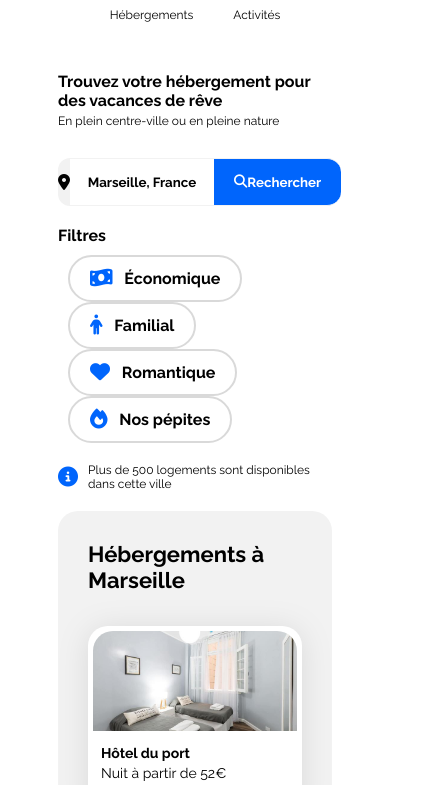
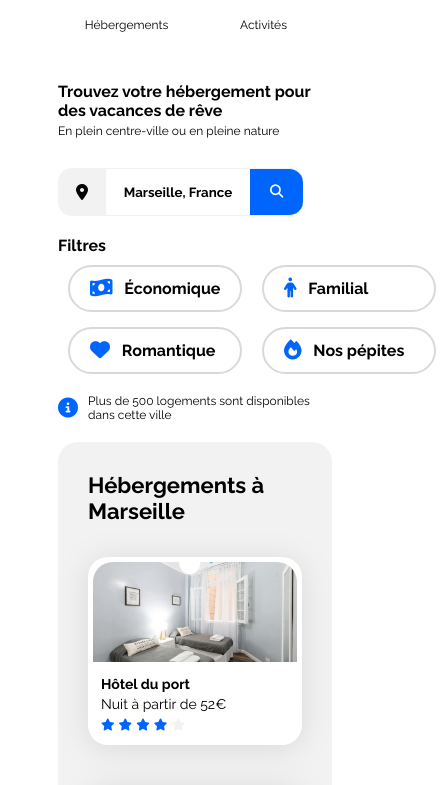
Before and after one commit to jackvpt/booki, a plain HTML site: page index.html in a window 390 px wide. Shown: the part 38-823 px from the top of the page, 446 px wide, since content can reach past the window. Drawn offline with Linux system fonts and the light colour scheme.

Commit message:
responsive

```diff
--- a/css/style.css
+++ b/css/style.css
@@ -85,8 +85,6 @@ h3 {
 }
 
 .top-navbar a {
-    float: left;
-    text-align: center;
     margin: 0 20px;
     padding: 8px 0;
     text-decoration: none;
@@ -99,19 +97,40 @@ h3 {
     color: var(--main-color);
 }
 
-@media screen and (max-width: 768px) {
+@media (max-width: 768px) {
+    .header-logo-navbar {
+        flex-direction: column;
+        gap: 10px;
+    }
+
+    .top-navbar {
+        width: 100%;
+    }
+
+    .top-navbar a {
+        float: left;
+        width: 50%;
+        text-align: center;
+        margin:0;
+    }
+
     .top-navbar a:hover {
         border-top: transparent solid 2px;
         border-bottom: var(--main-color) solid 2px;
     }
+
 }
 
-@media screen and (min-width: 769px) {
+@media (min-width: 769px) {
     .top-navbar a:hover {
         border-top: var(--main-color) solid 2px;
         border-bottom: transparent solid 2px;
     }
+
+
 }
+
+
 
 .header-text {
     margin: 40px 0 30px 0;
@@ -166,7 +185,7 @@ h3 {
 }
 
 @media screen and (max-width: 768px) {
-    .search-bar button p {
+    .search-bar button div {
         display: none;
     }
 }
@@ -189,7 +208,48 @@ h3 {
 .filter-bar-labels {
     display: flex;
     flex-direction: row;
-    flex-wrap: wrap;
+}
+
+.filter-bar-sublabels {
+    display: flex;
+    flex-direction: row;
+}
+
+@media (max-width: 1024px) {
+    .filter-bar {
+        flex-direction: column;
+        align-items: flex-start;
+    }
+
+    .filter-text {
+        margin-bottom: 10px;
+    }
+}
+
+@media (max-width: 768px) {
+    .filter-bar {
+        flex-direction: column;
+        align-items: flex-start;
+    }
+
+    .filter-bar-labels {
+        flex-direction: column;
+        flex-wrap: wrap;
+        gap: 15px;
+    }
+
+    .filter-label {
+        width: 130px;
+    }
+
+    .filter-text {
+        margin-bottom: 10px;
+    }
+}
+
+.filter-bar-labels {
+    display: flex;
+    flex-direction: row;
 }
 
 .filter-label {
@@ -413,15 +473,6 @@ footer a:hover {
 /****** Media queries ***********/
 /* Medium devices (tablets, less/equal than 1024px) */
 @media (max-width: 1024px) {
-    .filter-bar {
-        flex-direction: column;
-        align-items: flex-start;
-    }
-
-    .filter-text{
-        margin-bottom: 10px;
-    }
-
     .hebergements-and-populaires {
         flex-direction: column;
     }
@@ -468,14 +519,7 @@ footer a:hover {
         width: 100%;
     }
 
-    .header-logo-navbar {
-        display: flex;
-        flex-direction: column;
-        justify-content: center;
-        align-items: center;
-        /* flex-wrap: wrap; */
-        /* margin: 10px 0; */
-    }
+
 
 
 }
--- a/index.html
+++ b/index.html
@@ -43,7 +43,7 @@
                     <input type="text" value="Marseille, France">
                     <button type="submit">
                         <i class="fa-solid fa-magnifying-glass" style="color:white"></i>
-                        Rechercher
+                        <div>Rechercher</div>
                     </button>
                 </form>
             </div>
@@ -54,6 +54,7 @@
                     Filtres
                 </div>
                 <div class="filter-bar-labels">
+                    <div class="filter-bar-sublabels">
                         <div class="filter-label">
                             <i class="fa-solid fa-money-bill-wave fa-lg"></i>
                             Économique
@@ -62,6 +63,8 @@
                             <i class="fa-solid fa-person fa-lg"></i>
                             Familial
                         </div>
+                    </div>
+                    <div class="filter-bar-sublabels">
                         <div class="filter-label">
                             <i class="fa-solid fa-heart fa-lg"></i>
                             Romantique
@@ -69,6 +72,7 @@
                         <div class="filter-label">
                             <i class="fa-solid fa-fire fa-lg"></i>
                             Nos pépites
+                        </div>
                     </div>
                 </div>
             </div>
```
Lines whose indentation alone changed are shown as unchanged.
